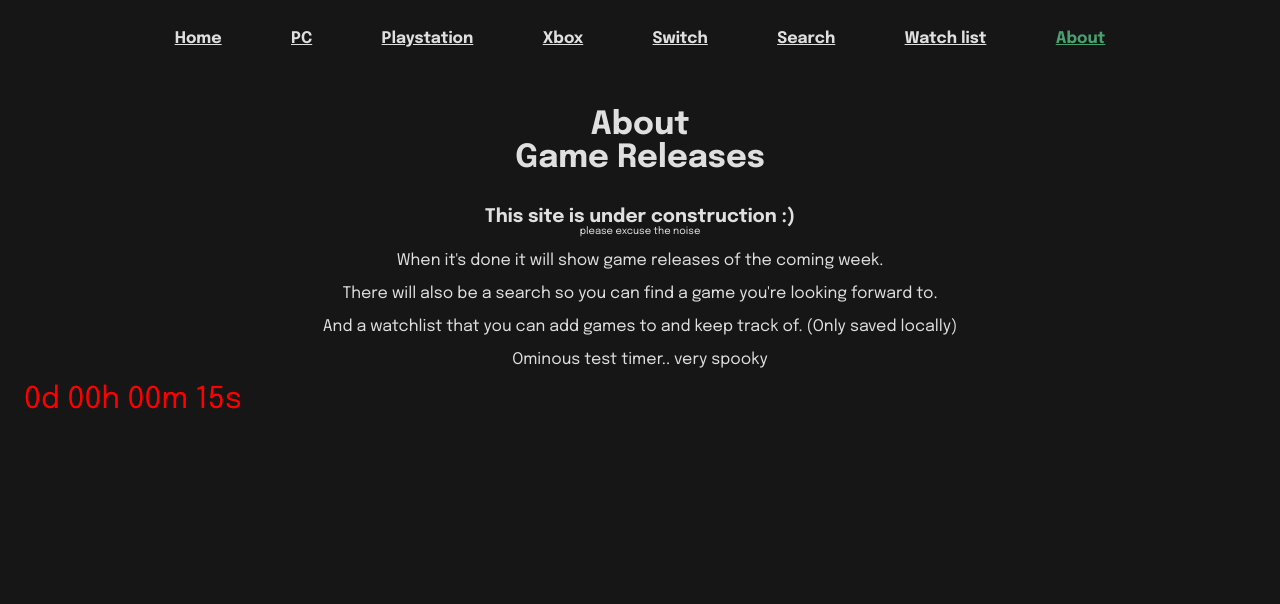
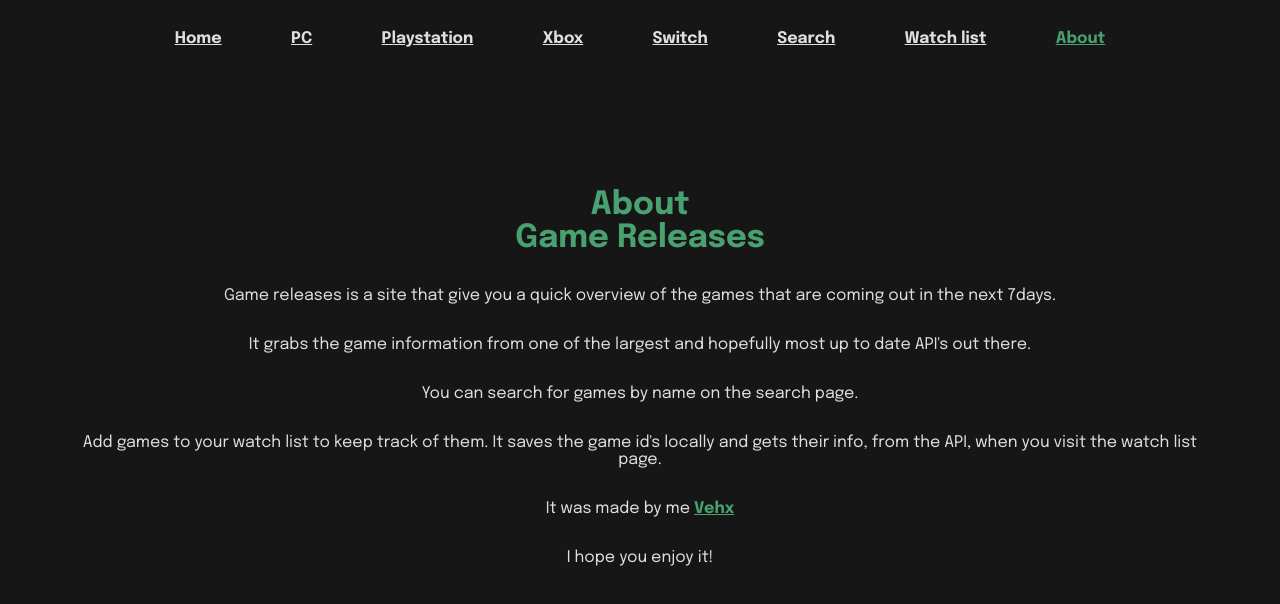
Before and after one commit to Vehx/game-releases, a Vue app: page /about in a window 1280 px wide. Shown: the top 604 px of the page. Built offline with nearby package versions, Linux system fonts and the light colour scheme.

Commit message:
added text and github link

```diff
--- a/src/views/About.vue
+++ b/src/views/About.vue
@@ -4,51 +4,52 @@
       About <br />
       Game Releases
     </h1>
-    <h3>This site is under construction :)</h3>
-    <p class="tiny">please excuse the noise</p>
     <p>
-      When it's done it will show game releases of the coming week.
+      Game releases is a site that give you a quick overview of the games that
+      are coming out in the next 7days.
     </p>
     <p>
-      There will also be a search so you can find a game you're looking forward
-      to.
+      It grabs the game information from one of the largest and hopefully most
+      up to date API's out there.
+    </p>
+    <p>You can search for games by name on the search page.</p>
+    <p>
+      Add games to your watch list to keep track of them. It saves the game id's
+      locally and gets their info, from the API, when you visit the watch list
+      page.
     </p>
     <p>
-      And a watchlist that you can add games to and keep track of. (Only saved
-      locally)
+      It was made by me
+      <a
+        href="https://github.com/Vehx/game-releases"
+        rel="noopener nofollow"
+        target="_blank"
+        >Vehx</a
+      >
     </p>
-    <p>Ominous test timer.. very spooky</p>
-    <Countdown :countdown="20" class="countdown" />
+    <p>I hope you enjoy it!</p>
   </div>
 </template>
-
-<script>
-import Countdown from "@/components/Countdown";
-
-export default {
-  components: {
-    Countdown
-  }
-};
-</script>
 
 <style scoped>
 .about {
   width: 100%;
-  padding: 0 1.5rem;
 }
 h1 {
+  color: var(--color-highlight);
   margin: 2rem;
 }
-.tiny {
-  font-size: 10px;
+p {
+  padding: 0 1rem 1rem;
 }
-p {
-  margin-bottom: 1rem;
+a {
+  font-weight: bold;
+  color: var(--color-highlight);
+  margin-top: 5px;
 }
-.countdown {
-  color: red;
-  font-size: 30px;
-  font-weight: 100;
+@media (min-width: 768px) {
+  p {
+    padding: 0 5rem 2rem;
+  }
 }
 </style>
```
